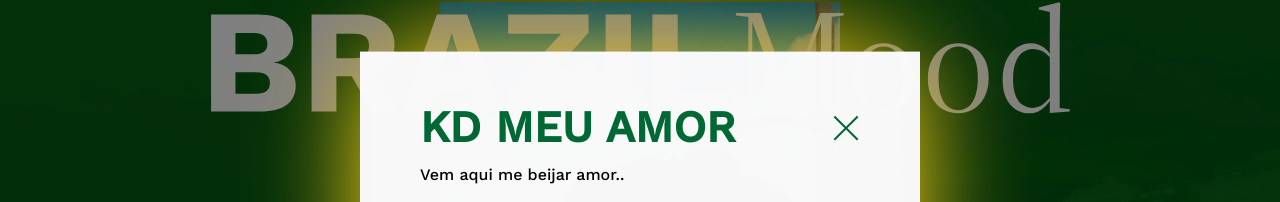
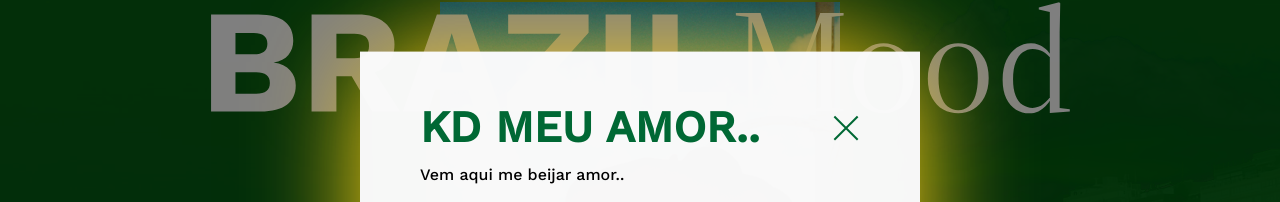
Before and after one commit to Valmarinoa/milky-moodz, a React (Create React App) app: page / in a window 1280 px wide. Both pictures are taken after a click on the button "OLHA COM ELA VEM!". Shown: the part 98-300 px from the top of the page. Built offline with nearby package versions, Linux system fonts and the light colour scheme.

Commit message:
added copy

```diff
--- a/src/components/_ModalInner/ModalInner.tsx
+++ b/src/components/_ModalInner/ModalInner.tsx
@@ -39,7 +39,7 @@ const ModalInner = () => {
         </SuccessContainer>
       ) : (
         <>
-          <H3>KD MEU AMOR</H3>
+          <H3>KD MEU AMOR..</H3>
           <P>Vem aqui me beijar amor..</P>
           <FormComponent handleSuccess={handleSuccess} />
         </>
```
